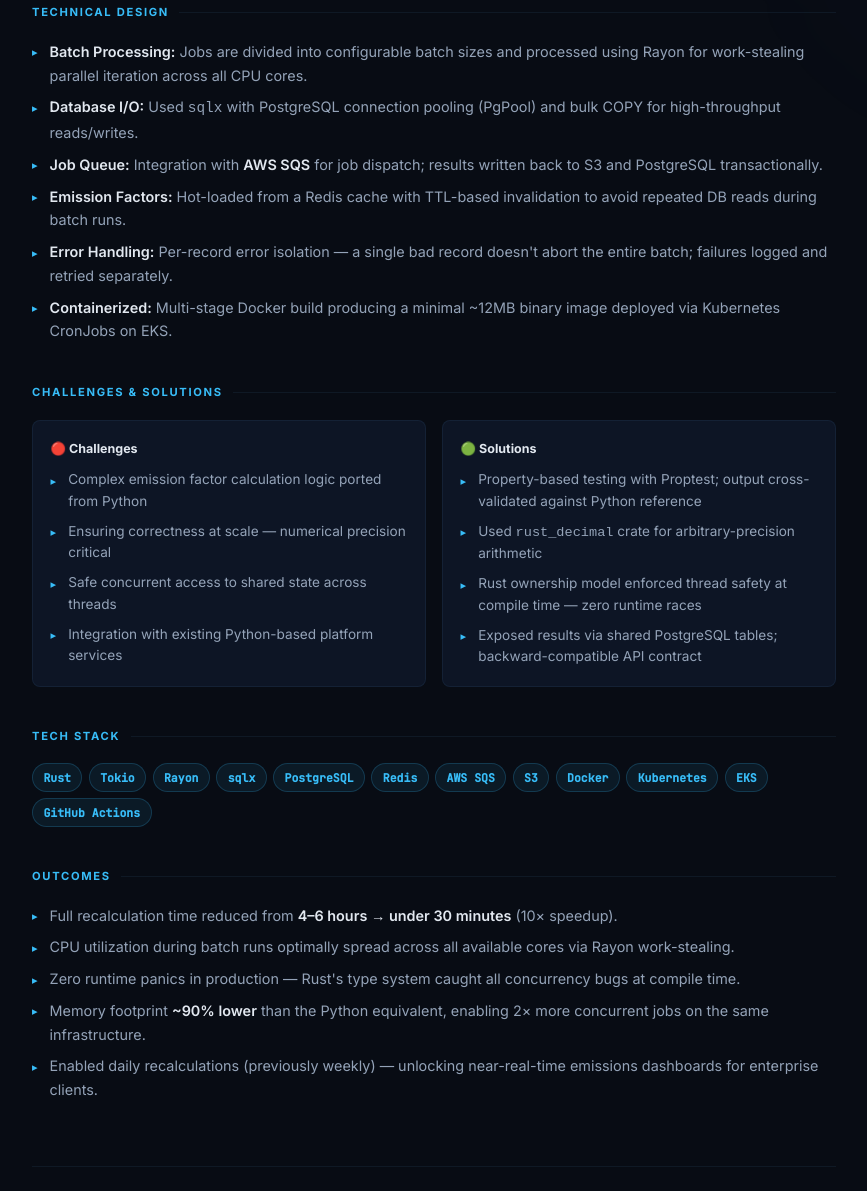
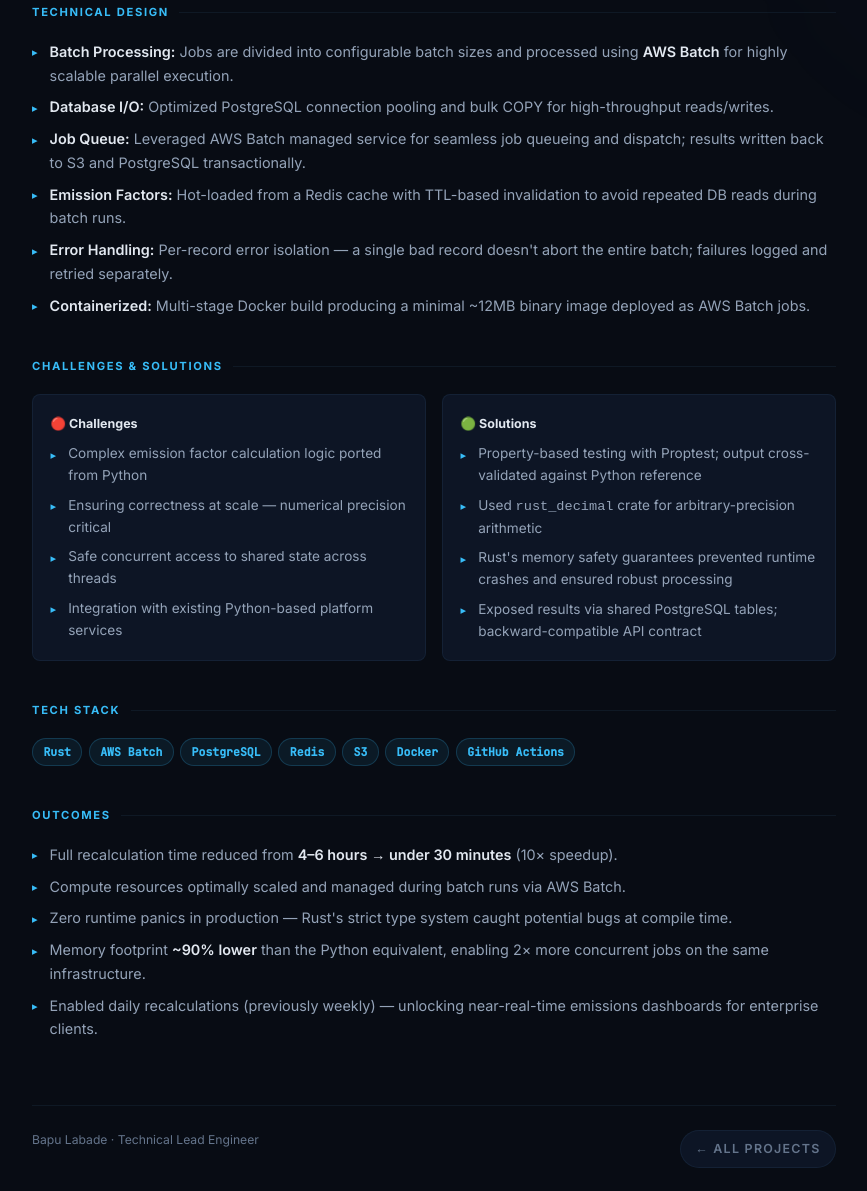
Before and after one commit to ff-bapul/portfolio, a plain HTML site: page projects/carbon-engine.html in a window 1280 px wide. Shown: the part 835-2026 px from the top of the page, without its empty margins (206-1073 px from the left). Drawn offline with Linux system fonts and the light colour scheme.

Commit message:
Update carbon-engine to reflect AWS Batch and remove Rust libraries

```diff
--- a/projects/carbon-engine.html
+++ b/projects/carbon-engine.html
@@ -46,7 +46,7 @@
                     <span class="stat-key">Language</span>
                 </div>
                 <div class="stat-block">
-                    <span class="stat-value">EKS</span>
+                    <span class="stat-value">AWS Batch</span>
                     <span class="stat-key">Deployed On</span>
                 </div>
             </div>
@@ -67,12 +67,12 @@
         <div class="content-section">
             <h2>Technical Design</h2>
             <ul class="detail-list">
-                <li><strong>Batch Processing:</strong> Jobs are divided into configurable batch sizes and processed using Rayon for work-stealing parallel iteration across all CPU cores.</li>
-                <li><strong>Database I/O:</strong> Used <code>sqlx</code> with PostgreSQL connection pooling (PgPool) and bulk COPY for high-throughput reads/writes.</li>
-                <li><strong>Job Queue:</strong> Integration with <strong>AWS SQS</strong> for job dispatch; results written back to S3 and PostgreSQL transactionally.</li>
+                <li><strong>Batch Processing:</strong> Jobs are divided into configurable batch sizes and processed using <strong>AWS Batch</strong> for highly scalable parallel execution.</li>
+                <li><strong>Database I/O:</strong> Optimized PostgreSQL connection pooling and bulk COPY for high-throughput reads/writes.</li>
+                <li><strong>Job Queue:</strong> Leveraged AWS Batch managed service for seamless job queueing and dispatch; results written back to S3 and PostgreSQL transactionally.</li>
                 <li><strong>Emission Factors:</strong> Hot-loaded from a Redis cache with TTL-based invalidation to avoid repeated DB reads during batch runs.</li>
                 <li><strong>Error Handling:</strong> Per-record error isolation — a single bad record doesn't abort the entire batch; failures logged and retried separately.</li>
-                <li><strong>Containerized:</strong> Multi-stage Docker build producing a minimal ~12MB binary image deployed via Kubernetes CronJobs on EKS.</li>
+                <li><strong>Containerized:</strong> Multi-stage Docker build producing a minimal ~12MB binary image deployed as AWS Batch jobs.</li>
             </ul>
         </div>
 
@@ -93,7 +93,7 @@
                     <ul class="detail-list">
                         <li>Property-based testing with Proptest; output cross-validated against Python reference</li>
                         <li>Used <code>rust_decimal</code> crate for arbitrary-precision arithmetic</li>
-                        <li>Rust ownership model enforced thread safety at compile time — zero runtime races</li>
+                        <li>Rust's memory safety guarantees prevented runtime crashes and ensured robust processing</li>
                         <li>Exposed results via shared PostgreSQL tables; backward-compatible API contract</li>
                     </ul>
                 </div>
@@ -103,9 +103,9 @@
         <div class="content-section">
             <h2>Tech Stack</h2>
             <div class="tag-list">
-                <span>Rust</span><span>Tokio</span><span>Rayon</span><span>sqlx</span>
-                <span>PostgreSQL</span><span>Redis</span><span>AWS SQS</span><span>S3</span>
-                <span>Docker</span><span>Kubernetes</span><span>EKS</span><span>GitHub Actions</span>
+                <span>Rust</span><span>AWS Batch</span>
+                <span>PostgreSQL</span><span>Redis</span><span>S3</span>
+                <span>Docker</span><span>GitHub Actions</span>
             </div>
         </div>
 
@@ -113,8 +113,8 @@
             <h2>Outcomes</h2>
             <ul class="detail-list">
                 <li>Full recalculation time reduced from <strong>4–6 hours → under 30 minutes</strong> (10× speedup).</li>
-                <li>CPU utilization during batch runs optimally spread across all available cores via Rayon work-stealing.</li>
-                <li>Zero runtime panics in production — Rust's type system caught all concurrency bugs at compile time.</li>
+                <li>Compute resources optimally scaled and managed during batch runs via AWS Batch.</li>
+                <li>Zero runtime panics in production — Rust's strict type system caught potential bugs at compile time.</li>
                 <li>Memory footprint <strong>~90% lower</strong> than the Python equivalent, enabling 2× more concurrent jobs on the same infrastructure.</li>
                 <li>Enabled daily recalculations (previously weekly) — unlocking near-real-time emissions dashboards for enterprise clients.</li>
             </ul>
```
